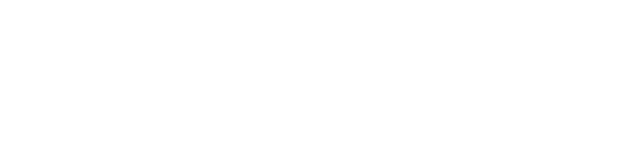
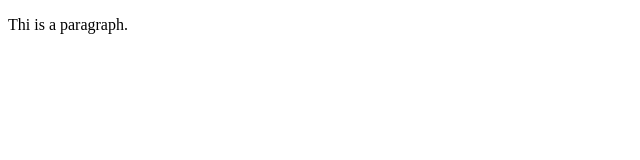
Before and after one commit to ivanvelocastaneda/git-example-project, a plain HTML site: page index.html in a window 1280 px wide. Shown: the whole page, without its empty margins (0-640 px from the left). Drawn offline with Linux system fonts and the light colour scheme.

Commit message:
Added paragraph

```diff
--- a/index.html
+++ b/index.html
@@ -7,6 +7,6 @@
     <title>Document</title>
 </head>
 <body>
-
+  <p> Thi is a paragraph.</p>
 </body>
 </html>
```
